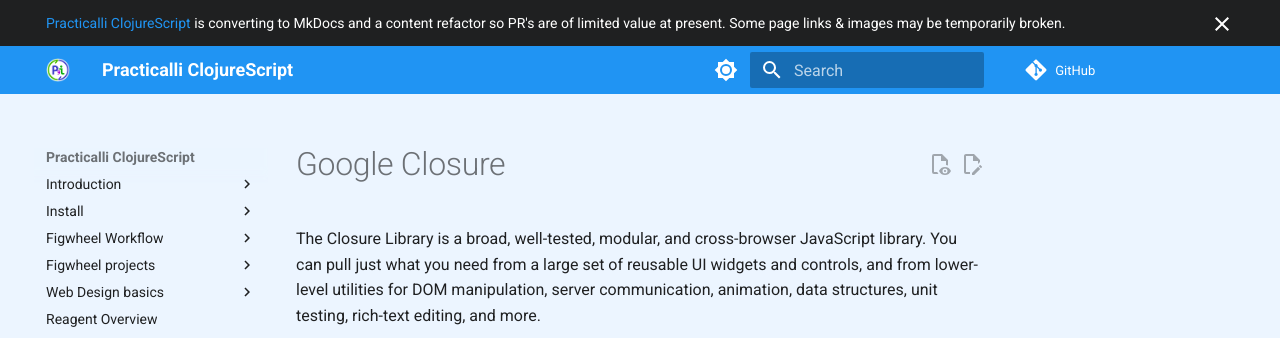
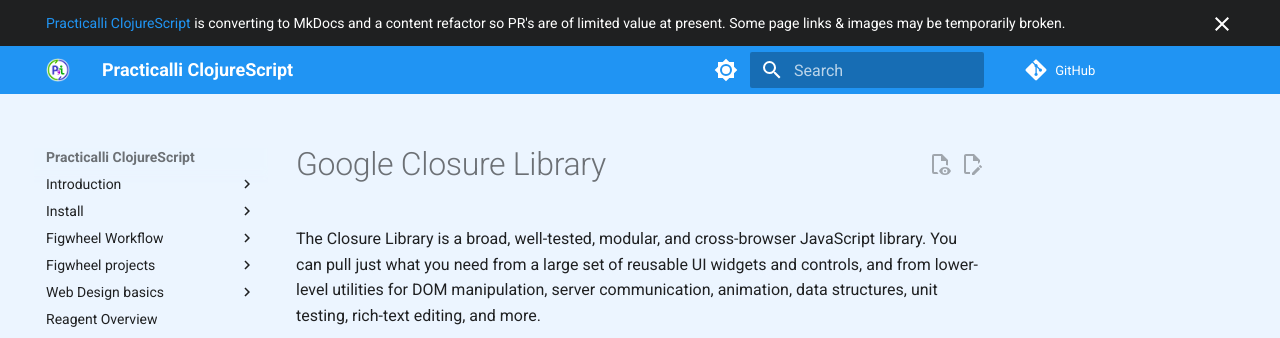
Before and after one commit to practicalli/clojurescript, an MkDocs documentation site: the page built from docs/introduction/google-closure-library.md, in a window 1280 px wide. Shown: the top 338 px of the page. Built offline with MkDocs 1.6.1 and Material for MkDocs 9.7.7, drawn with Linux system fonts in a browser that asks for light colours; comment, search, counter and statistics services are not loaded.

Commit message:
intro: include google closure library page

```diff
--- a/docs/why-clojurescript/google-clojure.md
+++ b/docs/introduction/google-closure-library.md
@@ -1,4 +1,4 @@
-# Google Closure
+# Google Closure Library
 
  The Closure Library is a broad, well-tested, modular, and cross-browser JavaScript library. You can pull just what you need from a large set of reusable UI widgets and controls, and from lower-level utilities for DOM manipulation, server communication, animation, data structures, unit testing, rich-text editing, and more.
 
--- a/mkdocs.yml
+++ b/mkdocs.yml
@@ -135,6 +135,7 @@
       - Reloadable Code: introduction/reloadable-code.md
       - Figwheel: introduction/figwheel.md
       - Hiccup: introduction/hiccup-style-syntax.md
+      - Google Closure Library: docs/introduction/google-closure-library.md
       - Contributing: introduction/contributing.md
       # - Single Page Apps: overview/single-page-apps.md
       # - Compiling to JavaScript: overview/compiling-to-javascript.md
```
